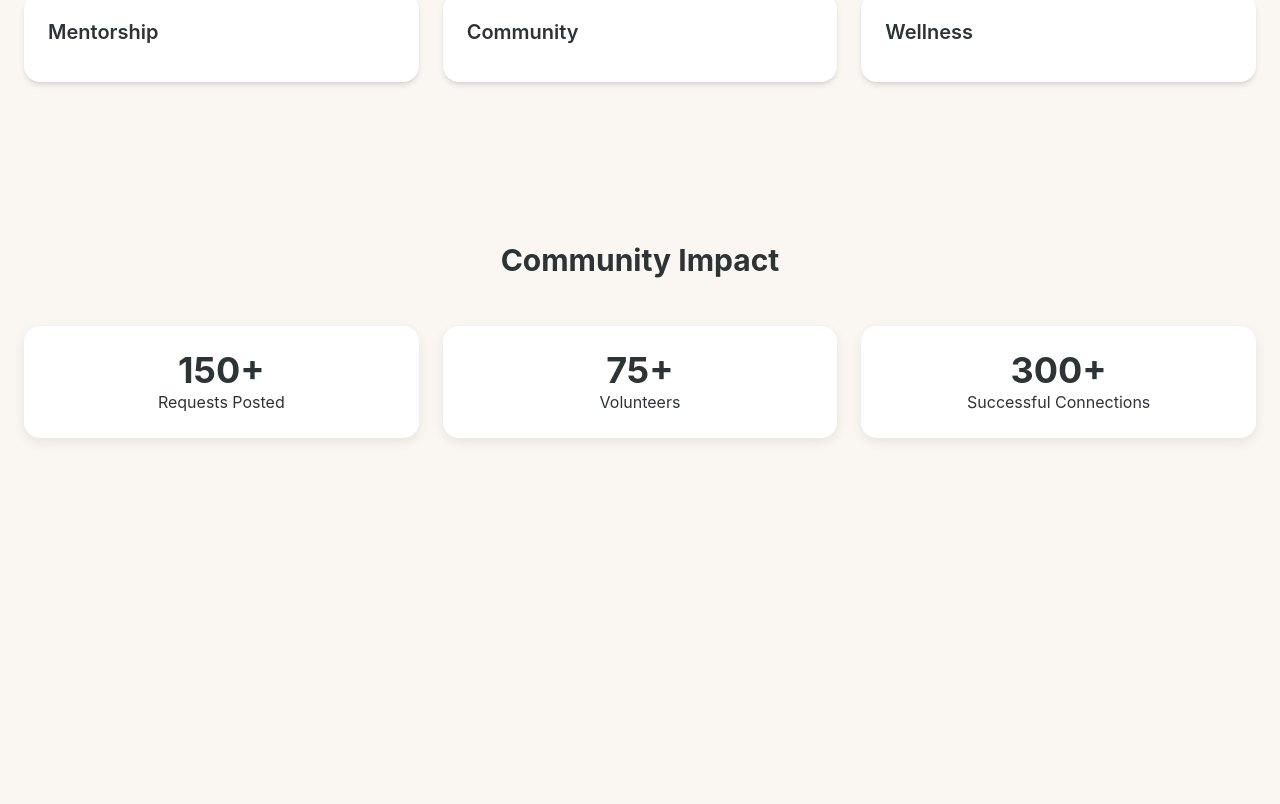
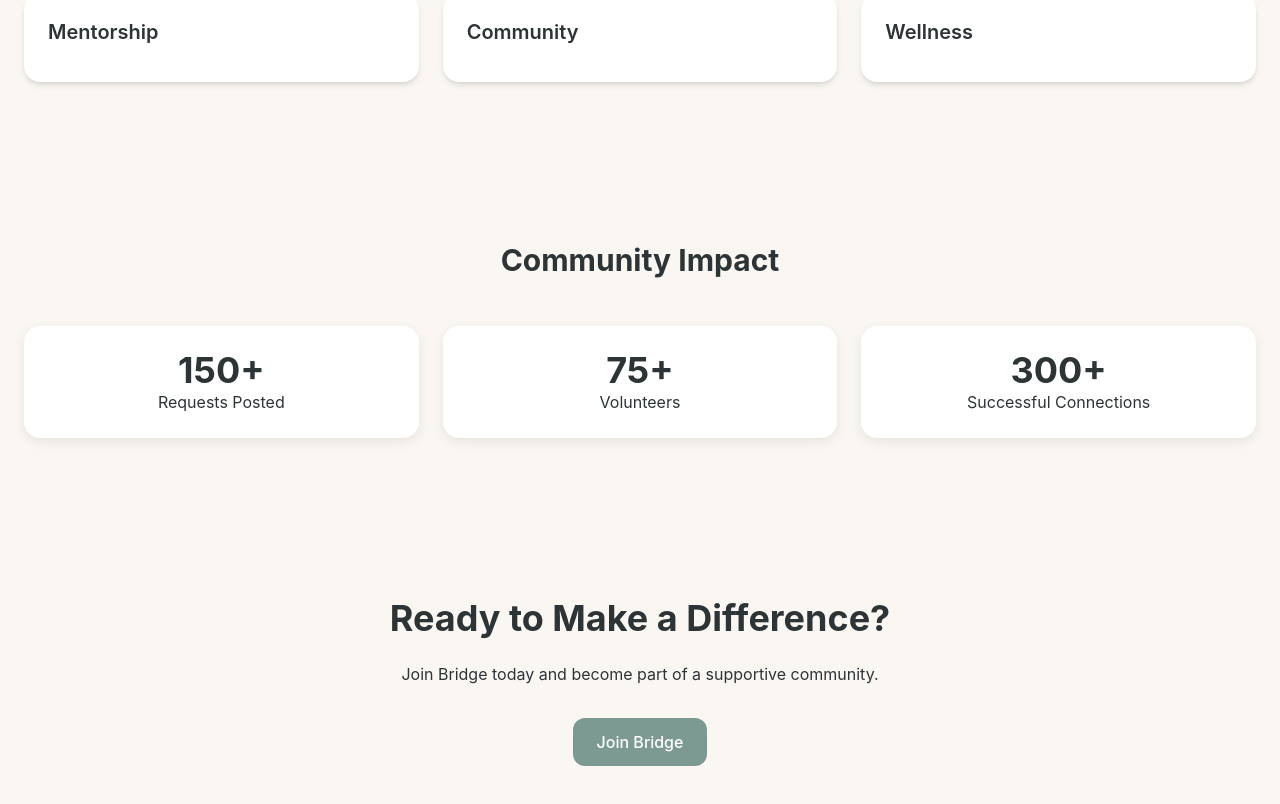
Before and after one commit to theefrank/bridge-app, a React (Vite) app: page / in a window 1280 px wide. Shown: the part 1462-2266 px from the top of the page. Before the commit the page ends 1980 px from the top, so only its background shows below. Built offline with nearby package versions, Linux system fonts and the light colour scheme.

Commit message:
feat: add landing page call to action

```diff
--- a/src/pages/public/Home.jsx
+++ b/src/pages/public/Home.jsx
@@ -86,6 +86,17 @@
           </div>
         </div>
       </section>
+      <section className="py-20 px-6 text-center">
+        <h2 className="text-4xl font-bold mb-6">
+          Ready to Make a Difference?
+        </h2>
+
+        <p className="mb-8">
+          Join Bridge today and become part of a supportive community.
+        </p>
+
+        <Button>Join Bridge</Button>
+      </section>
     </main>
   );
 }
```
